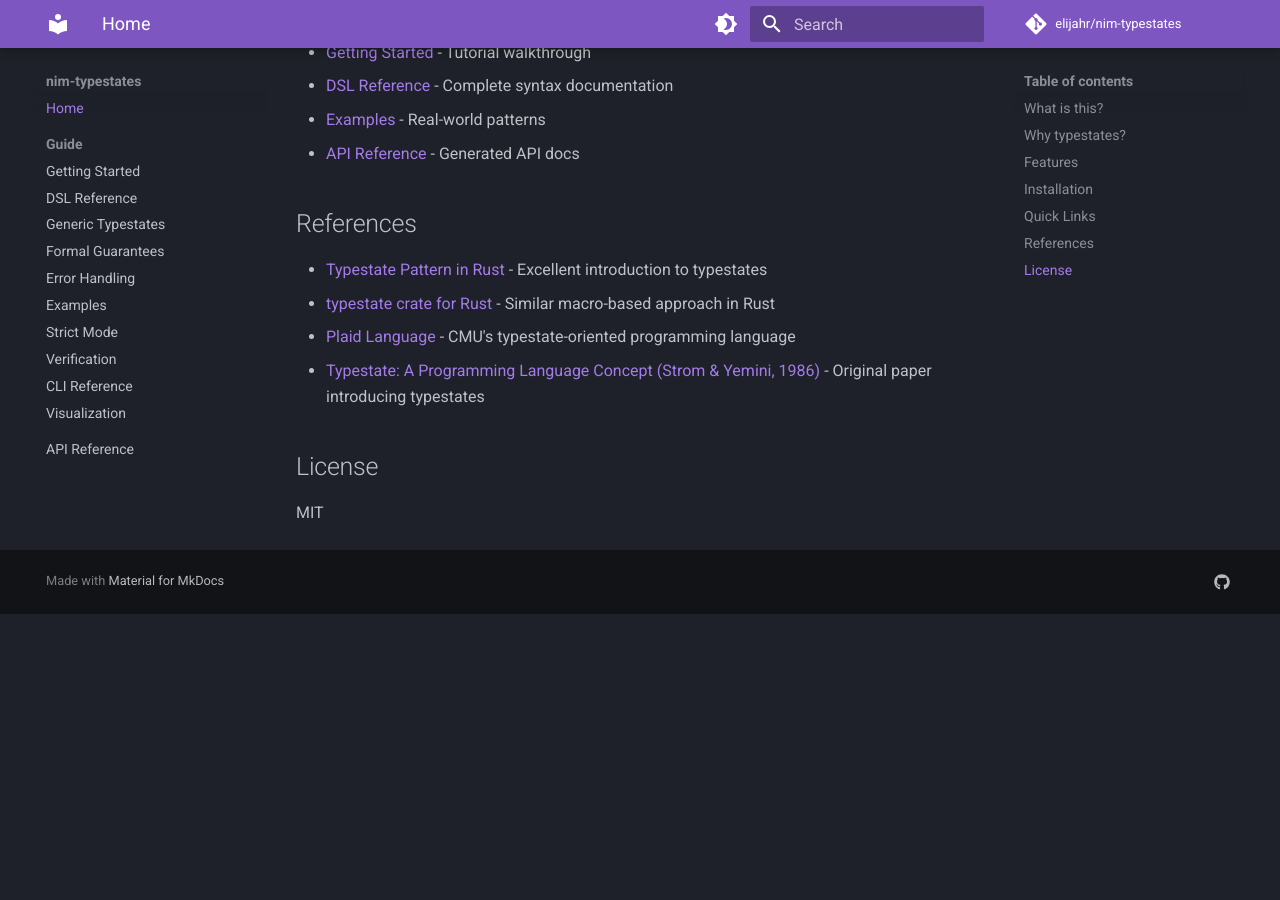
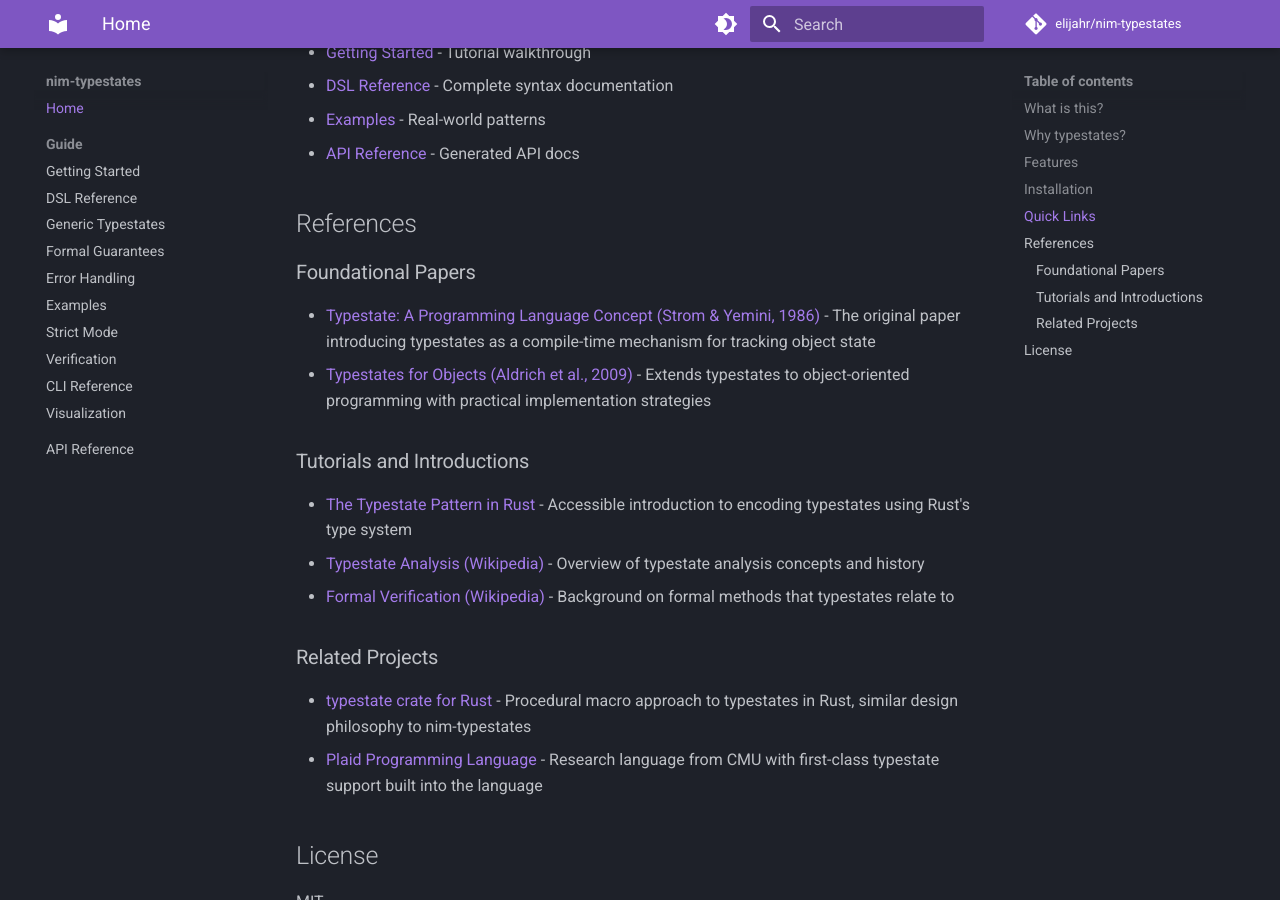
Before and after one commit to elijahr/nim-typestates, an MkDocs documentation site: the page built from docs/index.md, in a window 1280 px wide and 900 px high, scrolled down 1872 px. Built offline with MkDocs 1.6.1 and Material for MkDocs 9.7.7, drawn with Linux system fonts in a browser that asks for light colours; comment, search, counter and statistics services are not loaded; the version menu is left out; before the commit the page ends 2486 px from its top, so only the background shows below that.

Commit message:
docs: consolidate references with descriptions on homepage

```diff
--- a/docs/index.md
+++ b/docs/index.md
@@ -83,10 +83,21 @@
 
 ## References
 
-- [Typestate Pattern in Rust](https://cliffle.com/blog/rust-typestate/) - Excellent introduction to typestates
-- [typestate crate for Rust](https://github.com/rustype/typestate) - Similar macro-based approach in Rust
-- [Plaid Language](http://www.cs.cmu.edu/~aldrich/plaid/) - CMU's typestate-oriented programming language
-- [Typestate: A Programming Language Concept (Strom & Yemini, 1986)](https://doi.org/10.1109/TSE.1986.6312929) - Original paper introducing typestates
+### Foundational Papers
+
+- [Typestate: A Programming Language Concept (Strom & Yemini, 1986)](https://doi.org/10.1109/TSE.1986.6312929) - The original paper introducing typestates as a compile-time mechanism for tracking object state
+- [Typestates for Objects (Aldrich et al., 2009)](https://www.cs.cmu.edu/~aldrich/papers/classic/tse12-typestate.pdf) - Extends typestates to object-oriented programming with practical implementation strategies
+
+### Tutorials and Introductions
+
+- [The Typestate Pattern in Rust](https://cliffle.com/blog/rust-typestate/) - Accessible introduction to encoding typestates using Rust's type system
+- [Typestate Analysis (Wikipedia)](https://en.wikipedia.org/wiki/Typestate_analysis) - Overview of typestate analysis concepts and history
+- [Formal Verification (Wikipedia)](https://en.wikipedia.org/wiki/Formal_verification) - Background on formal methods that typestates relate to
+
+### Related Projects
+
+- [typestate crate for Rust](https://github.com/rustype/typestate) - Procedural macro approach to typestates in Rust, similar design philosophy to nim-typestates
+- [Plaid Programming Language](http://www.cs.cmu.edu/~aldrich/plaid/) - Research language from CMU with first-class typestate support built into the language
 
 ## License
 
```
Also changed, not shown: docs/guide/formal-guarantees.md (+0 -9 lines).
